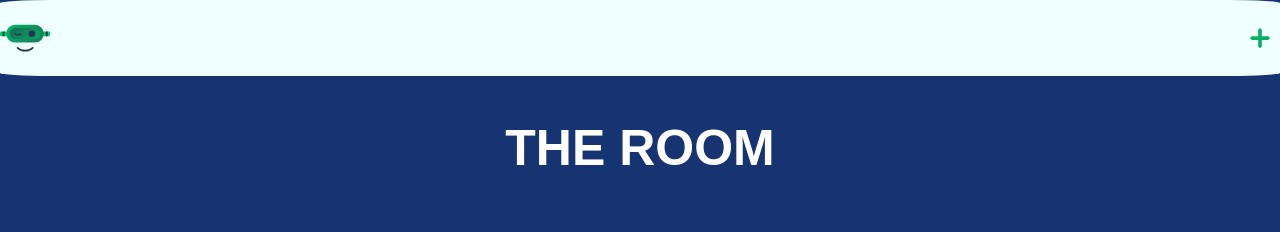
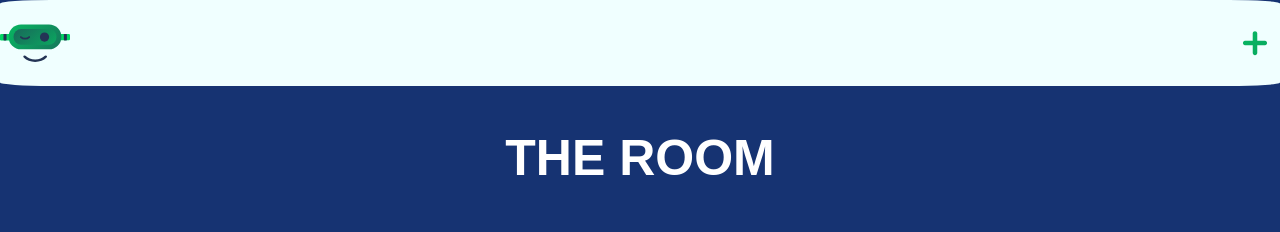
Before and after one commit to DanielMtz11/pantalla, a plain HTML site: page index.html in a window 1280 px wide. Shown: the top 232 px of the page. Drawn offline with Linux system fonts and the light colour scheme; a web font is replaced by a local one.

Commit message:
iconos medianos

```diff
--- a/index.html
+++ b/index.html
@@ -25,7 +25,7 @@
         <section class="Header" >
 
                 <p class="Header__icono">
-                    <svg width="50" height= auto viewBox="0 0 228 122" fill="none" xmlns="http://www.w3.org/2000/svg">
+                    <svg width="70" height= auto viewBox="0 0 228 122" fill="none" xmlns="http://www.w3.org/2000/svg">
                         <rect x="184" y="31" width="44" height="20.7209" rx="4.09302" fill="#00D664"/>
                         <rect y="31" width="44" height="21" rx="4.09302" fill="#00D664"/>
                         <rect x="21.2645" y="31" width="21" height="9.88953" rx="1.95349" transform="rotate(90 21.2645 31)" fill="#243455"/>
@@ -49,7 +49,7 @@
                 </p>
 
                 <p class="Header__icono">
-                    <svg width="40" height=auto viewBox="0 0 58 58" fill="none" xmlns="http://www.w3.org/2000/svg">
+                    <svg width="50" height=auto viewBox="0 0 58 58" fill="none" xmlns="http://www.w3.org/2000/svg">
             <path d="M40.6216 31.4792H31.6233V40.3994C31.6233 41.8357 30.4488 43 29 43C27.5512 43 26.3767 41.8357 26.3767 40.3994V31.4792H17.3784C16.027 31.3405 15 30.2115 15 28.8646C15 27.5178 16.027 26.3888 17.3784 26.2501H26.3485V17.3578C26.4884 16.0181 27.6272 15 28.9859 15C30.3446 15 31.4834 16.0181 31.6233 17.3578V26.2501H40.6216C41.973 26.3888 43 27.5178 43 28.8646C43 30.2115 41.973 31.3405 40.6216 31.4792Z" fill="url(#paint0_linear)"/>
             <defs>
             <linearGradient id="paint0_linear" x1="7.83721" y1="-16.4568" x2="94.7098" y2="18.309" gradientUnits="userSpaceOnUse">
```
